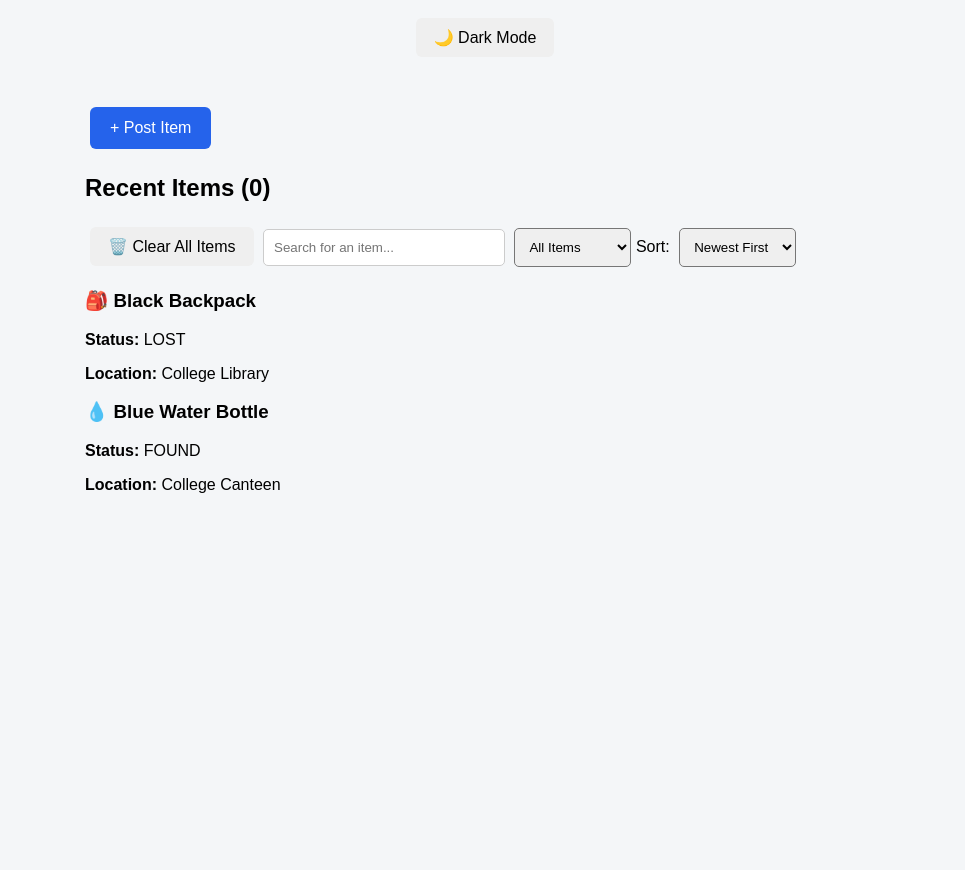
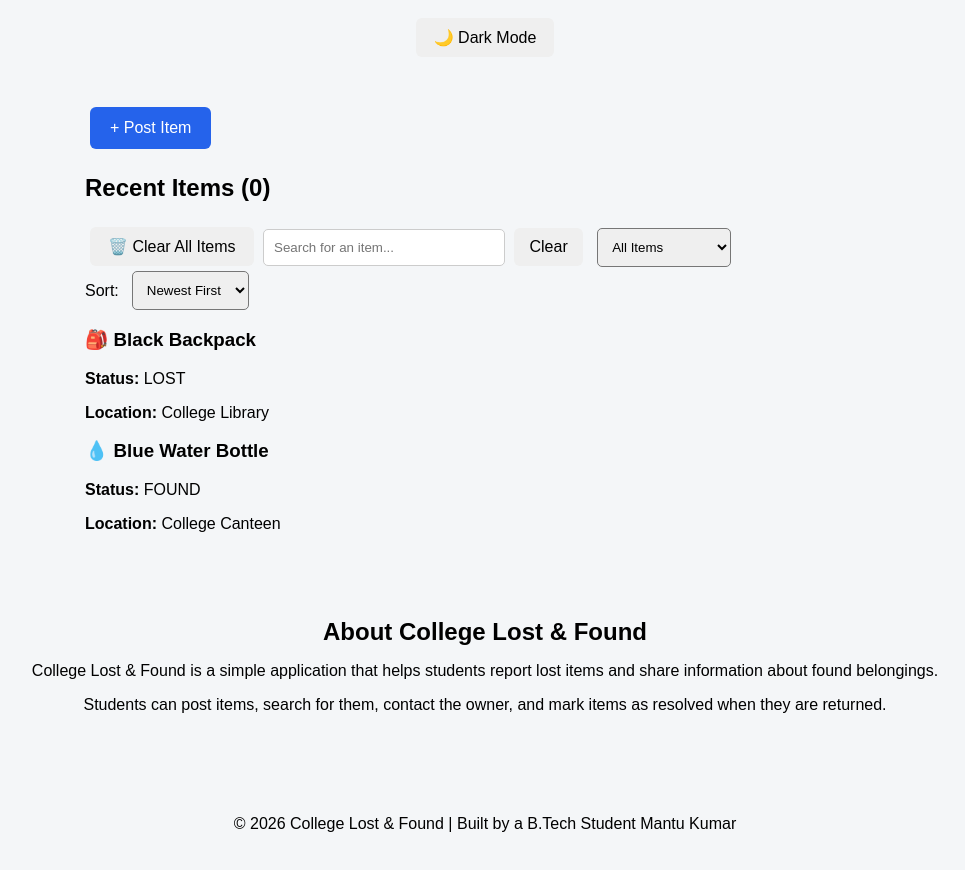
Before and after one commit to Mantukumarmehta/college-lost-found, a plain HTML site: page index.html in a window 1280 px wide. Shown: the part 146-1016 px from the top of the page, without its empty margins (155-1120 px from the left). Before the commit the page ends 800 px from the top, so only its background shows below. Drawn offline with nearby package versions, Linux system fonts and the light colour scheme; no server answers.

Commit message:
Update index.html

```diff
--- a/index.html
+++ b/index.html
@@ -52,15 +52,17 @@
 <input
     type="text"
     id="searchInput"
-    placeholder="Search for an item..."
->
+    placeholder="Search for an item...">
+    <button id="clearSearchButton">Clear</button>
 
 <select id="filterStatus">
     <option value="ALL">All Items</option>
     <option value="LOST">Lost Items</option>
     <option value="FOUND">Found Items</option>
+    <option value="RESOLVED">Resolved Items</option>
 </select>
 
+<div class="sort-section">
     <label for="sortItems">Sort:</label>
 
     <select id="sortItems">
@@ -68,6 +70,7 @@
         <option value="lost">Lost First</option>
         <option value="found">Found First</option>
     </select>
+</div>
 
 <div id="itemsContainer">
 
@@ -85,7 +88,29 @@
 
 </div>
 
+</main>
 
-</main>
+    <section id="about">
+    <h2>About College Lost & Found</h2>
+
+    <p>
+        College Lost & Found is a simple application that helps students
+        report lost items and share information about found belongings.
+    </p>
+
+    <p>
+        Students can post items, search for them, contact the owner,
+        and mark items as resolved when they are returned.
+    </p>
+</section>
+
+<footer>
+    <p>© 2026 College Lost & Found | Built by a B.Tech Student Mantu Kumar</p>
+</footer>
+
+<div id="notification"></div>
+
+<script src="https://cdn.jsdelivr.net/npm/@supabase/supabase-js@2"></script>
 <script src="script.js"></script>
 </body>
+</html>
```
Lines whose indentation alone changed are shown as unchanged.
